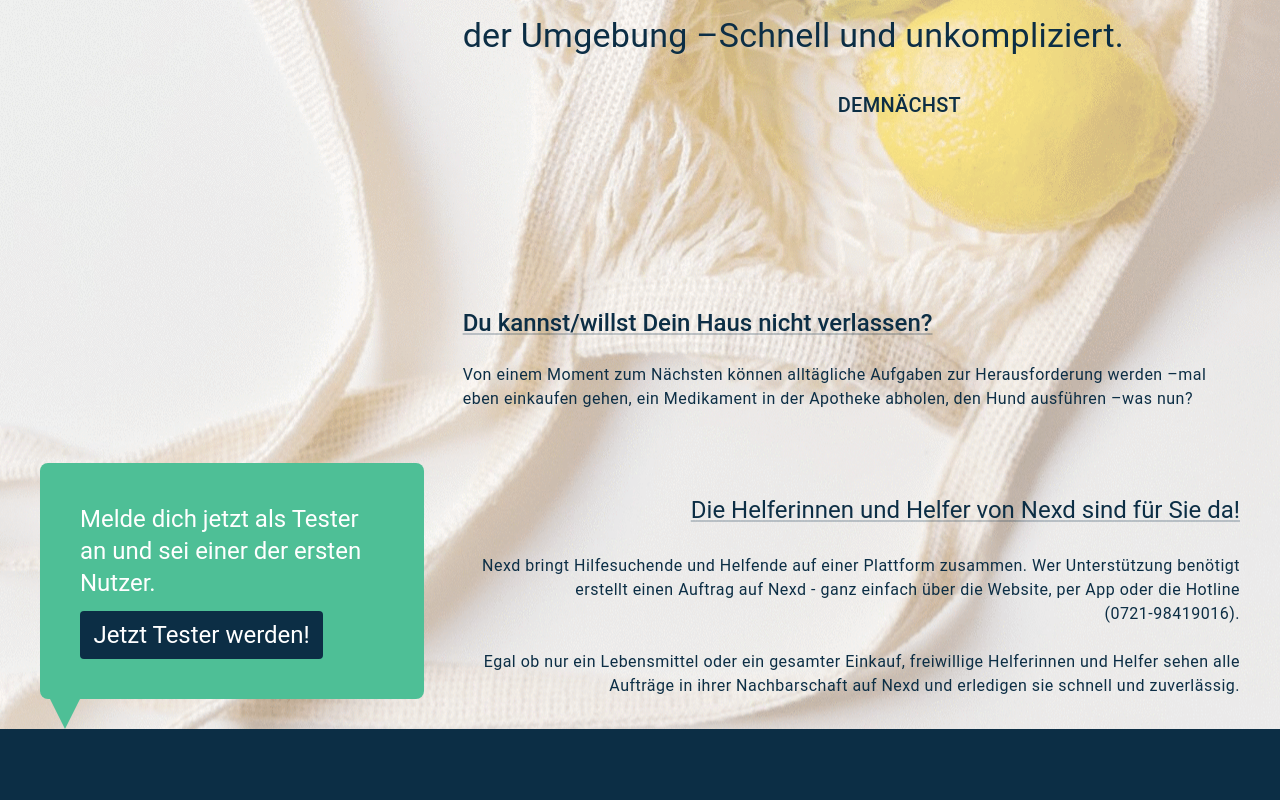
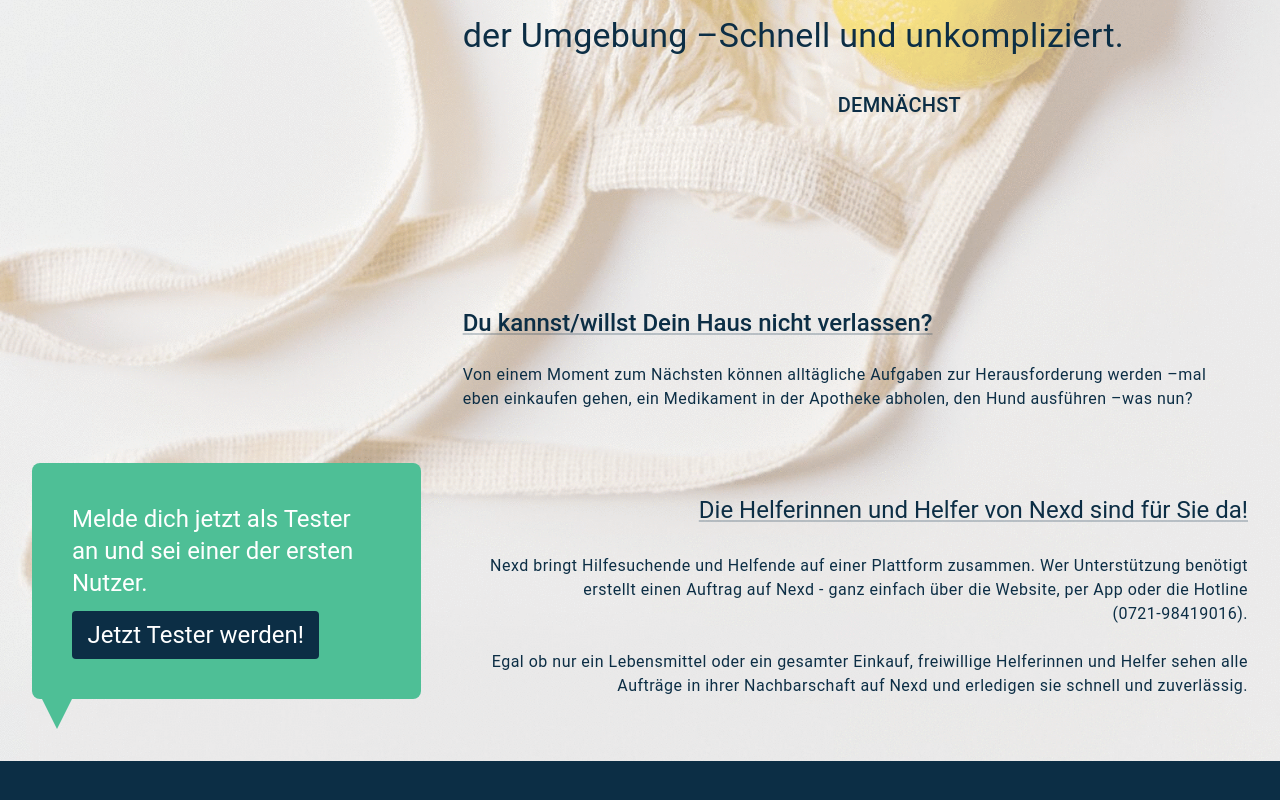
Before and after one commit to NexdApp/nexd-website, a Vue app: page / in a window 1280 px wide. Shown: the part 586-1386 px from the top of the page. Built offline with nearby package versions, Linux system fonts and the light colour scheme; grey boxes are pictures that could not be loaded.

Commit message:
ui fixes

```diff
--- a/src/components/intro.vue
+++ b/src/components/intro.vue
@@ -1,6 +1,5 @@
 <template>
-  <div class="bg-color color-b" id="intro">
-    <div class="backImage">
+  <div class="backImage color-b" id="intro">
     <v-row>
       <v-col cols="12" sm="4" md="4" class="pa-10 hidden-xs-only">
         <v-img src="../assets/iphone_mockup.png" class="pl-8" max-width="700px"></v-img>
@@ -66,12 +65,13 @@
         </v-row>
       </v-col>
     </v-row>
-      <v-row class="px-10" align="center">
-        <v-col cols="12" sm="6" md="4">
+    <v-row class="px-8 pb-8" align="center">
+      <v-col cols="12" sm="6" md="4" class="hidden-sm-and-down">
         <div>
           <div id="square" class="pa-10 headline" style="font-weight:400; color:#fff">
             Melde dich jetzt als Tester an und sei einer der ersten Nutzer.
             <div
+              @click="$vuetify.goTo('#footer', options)"
               style="width:80%;background:#0C2E45; border-radius: 4px; color:#fff; cursor:pointer; text-align:center"
               class="mt-3 pa-2"
               block
@@ -81,8 +81,8 @@
         </div>
       </v-col>
       <v-col class="my-auto">
-          <v-row style="text-align: right" class="hidden-sm-and-down">
-            <v-col cols="12" class="headline decor pb-4">
+        <v-row style="text-align: right;" class="hidden-sm-and-down">
+          <v-col cols="12" class="headline decor pb-4" style="font-weight: 400;">
             Die Helferinnen und Helfer von
             Nexd sind für Sie da!
           </v-col>
@@ -100,7 +100,7 @@
           </v-col>
         </v-row>
         <v-row class="hidden-md-and-up">
-            <v-col cols="12" class="headline decor pb-4">
+          <v-col cols="12" class="headline decor pb-4" style="font-weight: 400;">
             Die Helferinnen und Helfer von
             Nexd sind für Sie da!
           </v-col>
@@ -116,17 +116,37 @@
             Aufträge in ihrer Nachbarschaft auf Nexd und
             erledigen sie schnell und zuverlässig.
           </v-col>
+          <v-col cols="12" sm="6" md="4" class="hidden-md-and-up">
+            <div>
+              <div id="square" class="pa-10 headline" style="font-weight:400; color:#fff">
+                Melde dich jetzt als Tester an und sei einer der ersten Nutzer.
+                <div
+                  style="width:80%;background:#0C2E45; border-radius: 4px; color:#fff; cursor:pointer; text-align:center"
+                  class="mt-3 pa-2"
+                  @click="$vuetify.goTo('#footer', options)"
+                  block
+                >Jetzt Tester werden!</div>
+              </div>
+              <div id="triangle-up"></div>
+            </div>
+          </v-col>
         </v-row>
       </v-col>
     </v-row>
   </div>
-  </div>
 </template>
+<script>
+export default {
+  data: () => ({
+    options: { duration: 500, offset: 0, easing: "easeInOutCubic" }
+  })
+};
+</script>
 
 <style scoped>
 .backImage {
   background: url("../assets/header.png") no-repeat top center;
-  background-size: auto;
+  background-size: cover;
   width: 100%;
 }
 .color-b {
```
Lines whose indentation alone changed are shown as unchanged.
